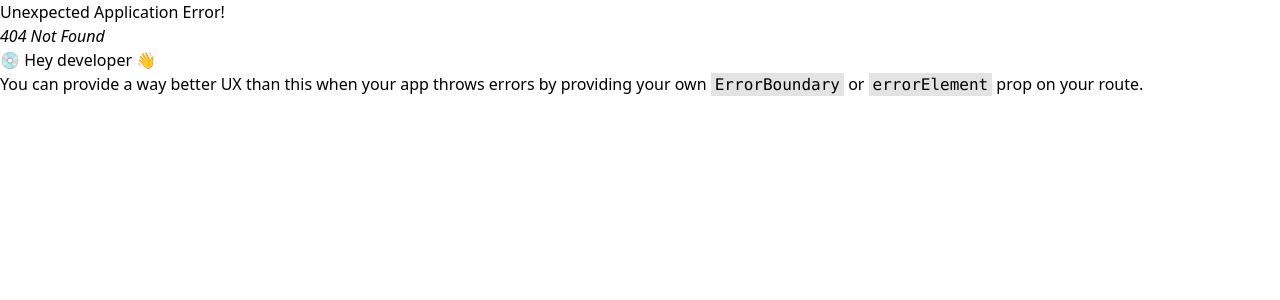
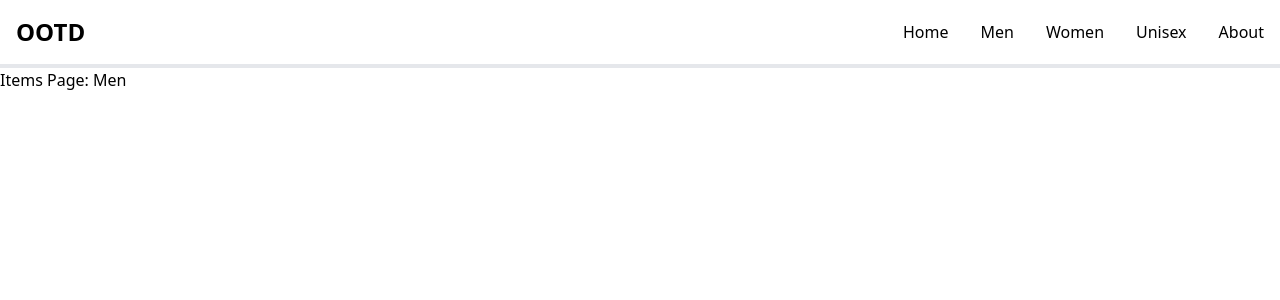
Before and after one commit to Tik1993/OOTD_frontend, a React (Vite) app: page /items/Men in a window 1280 px wide. Before the commit this address had no page. Shown: the top 300 px of the page. Built offline with nearby package versions, Linux system fonts and the light colour scheme.

Commit message:
Create NavBar

```diff
--- a/src/components/NavBar.jsx
+++ b/src/components/NavBar.jsx
@@ -1,26 +1,32 @@
-import { useGetCategoriesQuery } from "../features/api/apiSlice";
-import { useGetSubcategoriesQuery } from "../features/api/apiSlice";
+import { Link } from "react-router-dom";
 
 function NavBar() {
-  const {
-    data: categories,
-    isLoading: categoiesIsLoading,
-    isSuccess: categoriesIsSuccess,
-    isError: categoriesIsError,
-    error: categoriesError,
-  } = useGetCategoriesQuery();
-  const {
-    data: subcategories,
-    isLoading: subcategoriesIsLoading,
-    isSuccess: subcategoriesIsSuccess,
-    isError: subcategoriesIsError,
-    error: subcategoriesError,
-  } = useGetSubcategoriesQuery();
-  console.log(subcategories);
-  console.log(categories);
+  const gender = ["Men", "Women", "Unisex"];
   return (
     <>
-      <h1>NavBar</h1>
+      <nav className="border-b-4">
+        <div className="max-w-screen-xl mx-auto p-4 flex flex-wrap items-center justify-between">
+          <span className="self-center text-2xl font-semibold whitespace-nowrap">
+            OOTD
+          </span>
+          <ul className="flex flex-row space-x-8 font-medium">
+            <li>
+              <Link to={"/"} className="hover:text-blue-700">
+                Home
+              </Link>{" "}
+            </li>
+            {gender.map((g) => (
+              <li key={g}>
+                <Link to={`/items/${g}`} className="hover:text-blue-700">
+                  {g}
+                </Link>{" "}
+              </li>
+            ))}
+
+            <li>About</li>
+          </ul>
+        </div>
+      </nav>
     </>
   );
 }
--- /dev/null
+++ b/src/pages/ItemsPage.jsx
@@ -0,0 +1,14 @@
+import { useParams } from "react-router-dom";
+import { useGetCategoriesQuery } from "../features/api/apiSlice";
+import { useGetSubcategoriesQuery } from "../features/api/apiSlice";
+
+function ItemsPage() {
+  const { gender } = useParams();
+  return (
+    <div>
+      <h1>Items Page: {gender}</h1>
+    </div>
+  );
+}
+
+export default ItemsPage;
--- a/src/routes.jsx
+++ b/src/routes.jsx
@@ -1,12 +1,19 @@
 import { createBrowserRouter } from "react-router-dom";
 import Layout from "./pages/Layout";
 import HomePage from "./pages/HomePage";
+import ItemsPage from "./pages/ItemsPage";
 
 const router = createBrowserRouter([
   {
     path: "/",
     element: <Layout />,
-    children: [{ index: true, element: <HomePage /> }],
+    children: [
+      { index: true, element: <HomePage /> },
+      {
+        path: "items",
+        children: [{ path: ":gender", element: <ItemsPage /> }],
+      },
+    ],
   },
 ]);
 
```
